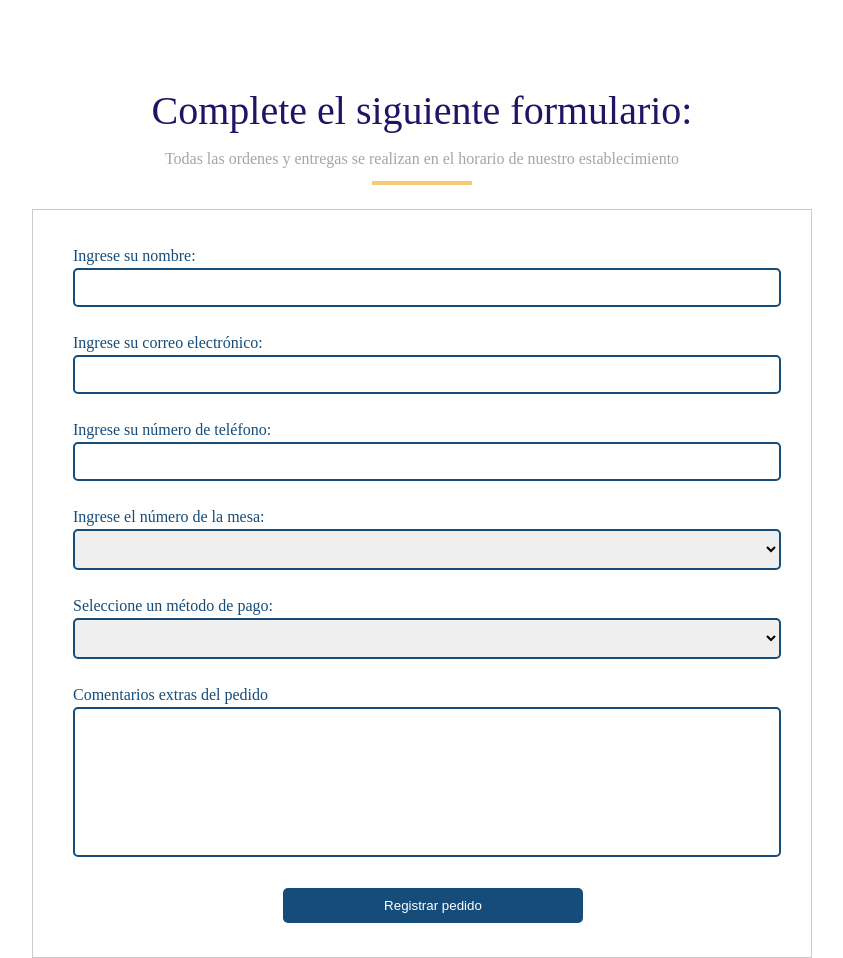
After one commit to Luisasio/helados_colon2, a PHP site: page /pedidos_landing2.php in a window 1280 px wide. The commit adds this page. Shown: the part 601-1559 px from the top of the page, without its empty margins (228-1071 px from the left). Run offline with PHP 8.4, Linux system fonts and the light colour scheme; some libraries are stand-ins or nearby versions.

Commit message:
pago con terjeta

```diff
--- /dev/null
+++ b/pedidos_landing2.php
@@ -0,0 +1,124 @@
+<!DOCTYPE html>
+<html lang="en">
+<head>
+    <meta charset="UTF-8">
+    <meta name="viewport" content="width=device-width, initial-scale=1.0">
+    <title>Bienvenido | Colon</title>
+    <link rel="icon" type="image/png" href="img/logo_colon.png">
+    <link rel="stylesheet" href="style_landing.css">
+    <script src="https://kit.fontawesome.com/fe8b02346c.js" crossorigin="anonymous"></script>
+    <link rel="preconnect" href="https://fonts.googleapis.com">
+    <link rel="preconnect" href="https://fonts.gstatic.com" crossorigin>
+    <link href="https://fonts.googleapis.com/css2?family=Roboto:ital,wght@0,100;0,300;0,400;0,500;0,700;0,900&display=swap" rel="stylesheet">
+</head>
+<body>
+    <div class="ancho contenedor_nav">
+        <div class="contenedor_logo">
+            <a href="elcolon.php"><img src="img/logo-header.png" class=""></a>
+        </div>
+        <div class="contenedor_opciones">
+            <a href="elcolon.php" class="estilo_opciones" id="inicio">INICIO</a>
+            <a href="productos.php" class="estilo_opciones">PRODUCTOS</a>
+            <a href="pedidos_landing.php" class="estilo_opciones">PEDIDOS</a>
+            <a href="">
+                <div class="cont_redes">
+                    <i class="fa-brands fa-facebook-f insta"></i>
+                </div>
+            </a>
+            <a href="">
+                <div class="cont_redes">
+                    <i class="fa-brands fa-instagram insta"></i>
+                </div>
+            </a>
+        </div>
+    </div>
+
+    <div class="contenedor_imagen_principal ancho">
+        <h1>SOLICITE AQUÍ</h1>
+        <h2>SU ORDEN</h2><br>
+        <div class="text-center">
+            <img src="img/barra_azul.png" alt="">
+        </div>
+    </div>
+
+    <div class="ancho contenedor_nuestros_productos">
+        <h2 class="text-center">Complete el siguiente formulario:</h2><br>
+        <p class="text-center">Todas las ordenes y entregas se realizan en el horario de nuestro establecimiento</p>
+        <hr class="barra_amarilla1 text-center"><br>
+        <div class="contenedor_formulario_pedidos">
+            <form action="guardar_pedido.php" method="POST" class="izq" onsubmit="return validarFormulario()">
+                <br>
+                <label for="#">Ingrese su nombre:</label>
+                <input class="inputs_campos" type="text" name="nombre_cliente_pedido" id="nombre_cliente_pedido" required><br><br>
+                <label for="#">Ingrese su correo electrónico:</label>
+                <input class="inputs_campos" type="email" name="correo_cliente_pedido" id="correo_cliente_pedido" oninput="filtrarCaracteresEspeciales(this)" required><br><br>
+                <label for="#">Ingrese su número de teléfono:</label>
+                <input class="inputs_campos" type="tel" name="telefono_cliente_pedido" id="telefono_cliente_pedido" maxlength="10" pattern="999\d{7}" oninput="this.value = this.value.replace(/[^0-9]/g, '')" required><br><br>
+                <label for="#">Ingrese el número de la mesa:</label>
+                <select name="numero_mesa" class="inputs_campos" id="numero_mesa" required>
+                    <option value="" disabled selected></option>
+                    <option value="Mesa 1">Mesa 1</option>
+                    <option value="Mesa 2">Mesa 2</option>
+                    <option value="Mesa 3">Mesa 3</option>
+                    <option value="Mesa 4">Mesa 4</option>
+                    <option value="Mesa 5">Mesa 5</option>
+                    <option value="Mesa 6">Mesa 6</option>
+                    <option value="Mesa 7">Mesa 7</option>
+                    <option value="Mesa 8">Mesa 8</option>
+                    <option value="Mesa 9">Mesa 9</option>
+                    <option value="Mesa 10">Mesa 10</option>
+                </select><br><br>
+                <label for="#">Seleccione un método de pago:</label>
+                <select name="metodo_pago" class="inputs_campos" id="metodo_pago" onchange="mostrarCamposTarjeta()" required>
+                    <option value="" disabled selected></option>
+                    <option value="Tarjeta de crédito o debito">Tarjeta de crédito o debito</option>
+                    <option value="Pago en efectivo">Pago en efectivo</option>
+                </select><br><br>
+
+                <!-- Campos ocultos para tarjeta -->
+                <div id="campos_tarjeta" style="display: none;">
+                    <label for="numero_tarjeta">Número de Tarjeta:</label>
+                    <input type="text" id="numero_tarjeta" name="numero_tarjeta" maxlength="16" pattern="\d{16}" placeholder="Número de Tarjeta"><br><br>
+
+                    <label for="nip_tarjeta">NIP:</label>
+                    <input type="password" id="nip_tarjeta" name="nip_tarjeta" maxlength="4" pattern="\d{4}" placeholder="NIP"><br><br>
+                </div>
+
+                <!-- Continuación del formulario -->
+                <label>Comentarios extras del pedido</label>
+                <textarea name="comentarios_cantidad" class="inputs_campos altura" maxlength="255"></textarea>
+                <br><br>
+                <input type="submit" value="Registrar pedido" class="btn_pedido">
+                <br><br>
+            </form>
+        </div>
+    </div>
+
+    <script>
+        function mostrarCamposTarjeta() {
+            const metodoPago = document.getElementById("metodo_pago").value;
+            const camposTarjeta = document.getElementById("campos_tarjeta");
+
+            if (metodoPago === "Tarjeta de crédito o debito") {
+                camposTarjeta.style.display = "block";
+                document.getElementById("numero_tarjeta").setAttribute("required", "true");
+                document.getElementById("nip_tarjeta").setAttribute("required", "true");
+            } else {
+                camposTarjeta.style.display = "none";
+                document.getElementById("numero_tarjeta").removeAttribute("required");
+                document.getElementById("nip_tarjeta").removeAttribute("required");
+            }
+        }
+
+        function validarFormulario() {
+            // Validación del formulario como en tu código original
+            return true;
+        }
+
+        function filtrarCaracteresEspeciales(input) {
+            // Elimina caracteres especiales
+            input.value = input.value.replace(/[-+*%${},&#"!¡¿?()´´><]/g, '');
+        }
+    </script>
+</body>
+</html>
```
Also changed, not shown: pedidos_landing.php (+89 -6 lines).
